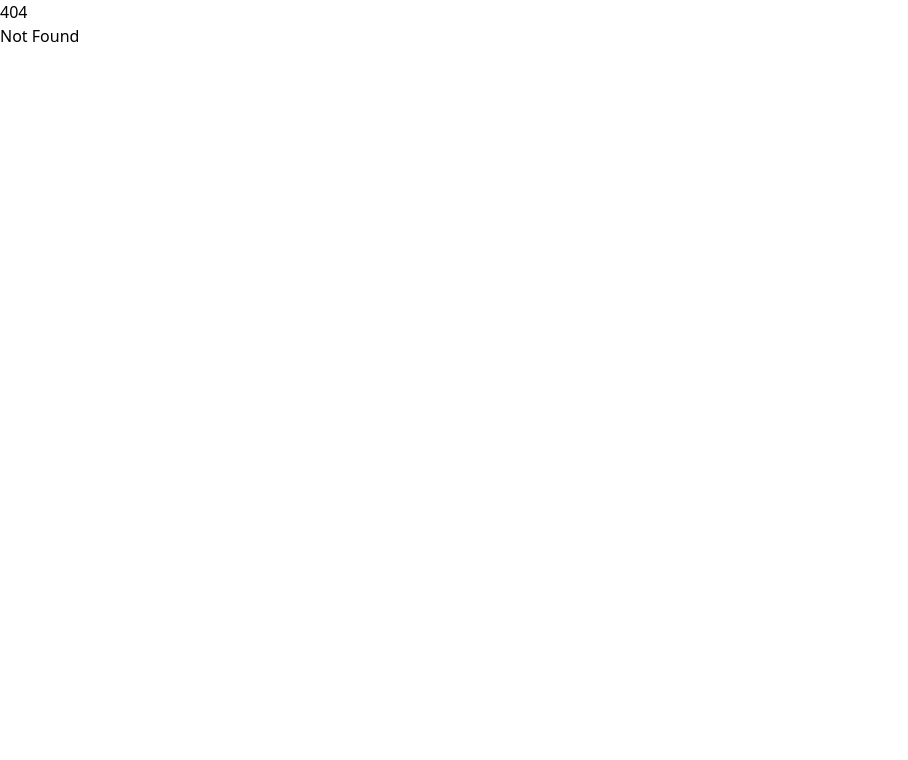
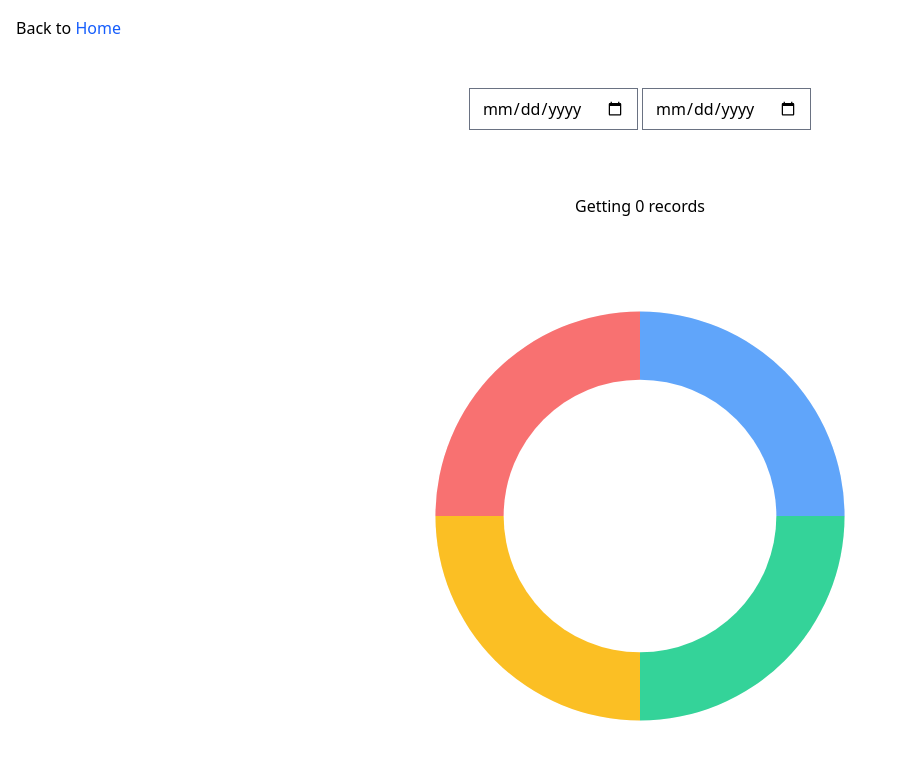
Before and after one commit to danielh-official/lifecycle-insights, a SvelteKit app: page /insights in a window 1280 px wide. Before the commit this address had no page. Shown: the top 760 px of the page, without its empty margins (0-908 px from the left). Built offline with nearby package versions, Linux system fonts and the light colour scheme.

Commit message:
feat: add insights page with date range filtering and dynamic data visualization

```diff
--- /dev/null
+++ b/src/routes/insights/+page.svelte
@@ -0,0 +1,188 @@
+<script lang="ts">
+	import { resolve } from '$app/paths';
+	import { db, type Item } from '$lib/db';
+	import { liveQuery } from 'dexie';
+	import { SvelteDate } from 'svelte/reactivity';
+
+	let startDate: string | null = $state(null);
+	let endDate: string | null = $state(null);
+
+	let hovered: number | null = $state(null);
+
+	$effect(() => {
+		const url = new URL(window.location.href);
+		const urlStartDate = url.searchParams.get('startDate');
+		const urlEndDate = url.searchParams.get('endDate');
+
+		if (urlStartDate) {
+			startDate = urlStartDate;
+		}
+
+		if (urlEndDate) {
+			endDate = urlEndDate;
+		}
+	});
+
+	function onStartDateChange(event: Event) {
+		const input = event.target as HTMLInputElement;
+		startDate = input.value;
+
+		const url = new URL(window.location.href);
+		if (startDate) {
+			url.searchParams.set('startDate', startDate);
+		} else {
+			url.searchParams.delete('startDate');
+		}
+		window.history.replaceState({}, '', url.toString());
+	}
+
+	function onEndDateChange(event: Event) {
+		const input = event.target as HTMLInputElement;
+		endDate = input.value;
+
+		const url = new URL(window.location.href);
+		if (endDate) {
+			url.searchParams.set('endDate', endDate);
+		} else {
+			url.searchParams.delete('endDate');
+		}
+		window.history.replaceState({}, '', url.toString());
+	}
+
+	let items = liveQuery(() =>
+		db.items.toArray().then((items: Item[]) => {
+			return items.filter((item) => {
+				const parsedQueryParamStartDate = startDate
+					? new SvelteDate(startDate + 'T00:00:00Z')
+					: null;
+				const parsedQueryParamEndDate = endDate ? new SvelteDate(endDate + 'T23:59:59Z') : null;
+				const noNullDates = item.start_date_time_utc !== null && item.end_date_time_utc !== null;
+
+				return (
+					noNullDates &&
+					(parsedQueryParamStartDate
+						? item.start_date_time_utc! >= parsedQueryParamStartDate
+						: true) &&
+					(parsedQueryParamEndDate ? item.end_date_time_utc! <= parsedQueryParamEndDate : true)
+				);
+			});
+		})
+	);
+
+	let itemsCount = $derived.by(() => {
+		return $items ? $items.length : 0;
+	});
+
+    interface ItemDurationAndName {
+        name: string;
+        duration: number;
+    }
+
+    let itemDurationsGroupedByName = $derived.by(() => {
+        const grouped: ItemDurationAndName[] = [];
+
+        if ($items) {
+            const durationMap: Record<string, number> = {};
+
+            for (const item of $items) {
+                if (item.name in durationMap) {
+                    durationMap[item.name] += item.duration;
+                } else {
+                    durationMap[item.name] = item.duration;
+                }
+            }
+
+            for (const name in durationMap) {
+                grouped.push({
+                    name,
+                    duration: durationMap[name]
+                });
+            }
+        }
+
+        return grouped.sort((a, b) => b.duration - a.duration);
+    });
+
+    $inspect(itemDurationsGroupedByName);
+</script>
+
+<svelte:head>
+	<title>Insights | Life Cycle Insights</title>
+</svelte:head>
+
+<div class="m-auto mb-4 bg-white p-4">
+	Back to <a href={resolve('/')} class="text-blue-600 hover:underline">Home</a>
+</div>
+
+<!-- MARK: Date Range Inputs -->
+
+<div class="m-auto mb-8 max-w-2xl p-4 text-center">
+	<input type="date" bind:value={startDate} onchange={onStartDateChange} />
+	<input type="date" bind:value={endDate} onchange={onEndDateChange} />
+</div>
+
+<div class="m-auto mb-8 max-w-2xl p-4 text-center">
+	<p>Getting {itemsCount} records</p>
+</div>
+
+<!-- TODO: Make dyanmic below -->
+
+<!-- MARK: Radial -->
+<div class="my-8 flex flex-col items-center justify-center">
+	<div class="relative">
+		<svg width="500" height="500" viewBox="0 0 220 220" class="mb-4">
+			<circle r="90" cx="110" cy="110" fill="#f3f4f6" />
+			<!-- Section 1: 0-90deg -->
+			<path
+				d="M110,20 A90,90 0 0,1 200,110 L110,110 Z"
+				fill="#60a5fa"
+				onmouseenter={() => (hovered = 1)}
+				onmouseleave={() => (hovered = null)}
+				style="cursor:pointer;"
+				role="presentation"
+				aria-label="Section 1"
+			/>
+			<!-- Section 2: 90-180deg -->
+			<path
+				d="M200,110 A90,90 0 0,1 110,200 L110,110 Z"
+				fill="#34d399"
+				onmouseenter={() => (hovered = 2)}
+				onmouseleave={() => (hovered = null)}
+				style="cursor:pointer;"
+				role="presentation"
+				aria-label="Section 2"
+			/>
+			<!-- Section 3: 180-270deg -->
+			<path
+				d="M110,200 A90,90 0 0,1 20,110 L110,110 Z"
+				fill="#fbbf24"
+				onmouseenter={() => (hovered = 3)}
+				onmouseleave={() => (hovered = null)}
+				style="cursor:pointer;"
+				role="presentation"
+				aria-label="Section 3"
+			/>
+			<!-- Section 4: 270-360deg -->
+			<path
+				d="M20,110 A90,90 0 0,1 110,20 L110,110 Z"
+				fill="#f87171"
+				onmouseenter={() => (hovered = 4)}
+				onmouseleave={() => (hovered = null)}
+				style="cursor:pointer;"
+				role="presentation"
+				aria-label="Section 4"
+			/>
+			<circle r="60" cx="110" cy="110" fill="#fff" />
+		</svg>
+		{#if hovered}
+			<div
+				class="pointer-events-none absolute top-1/2 left-1/2 z-10 -translate-x-1/2 -translate-y-1/2 rounded bg-gray-800 px-4 py-2 text-lg text-white shadow-lg"
+			>
+				{#if hovered === 1}Section 1{/if}
+				{#if hovered === 2}Section 2{/if}
+				{#if hovered === 3}Section 3{/if}
+				{#if hovered === 4}Section 4{/if}
+			</div>
+		{/if}
+	</div>
+</div>
```
